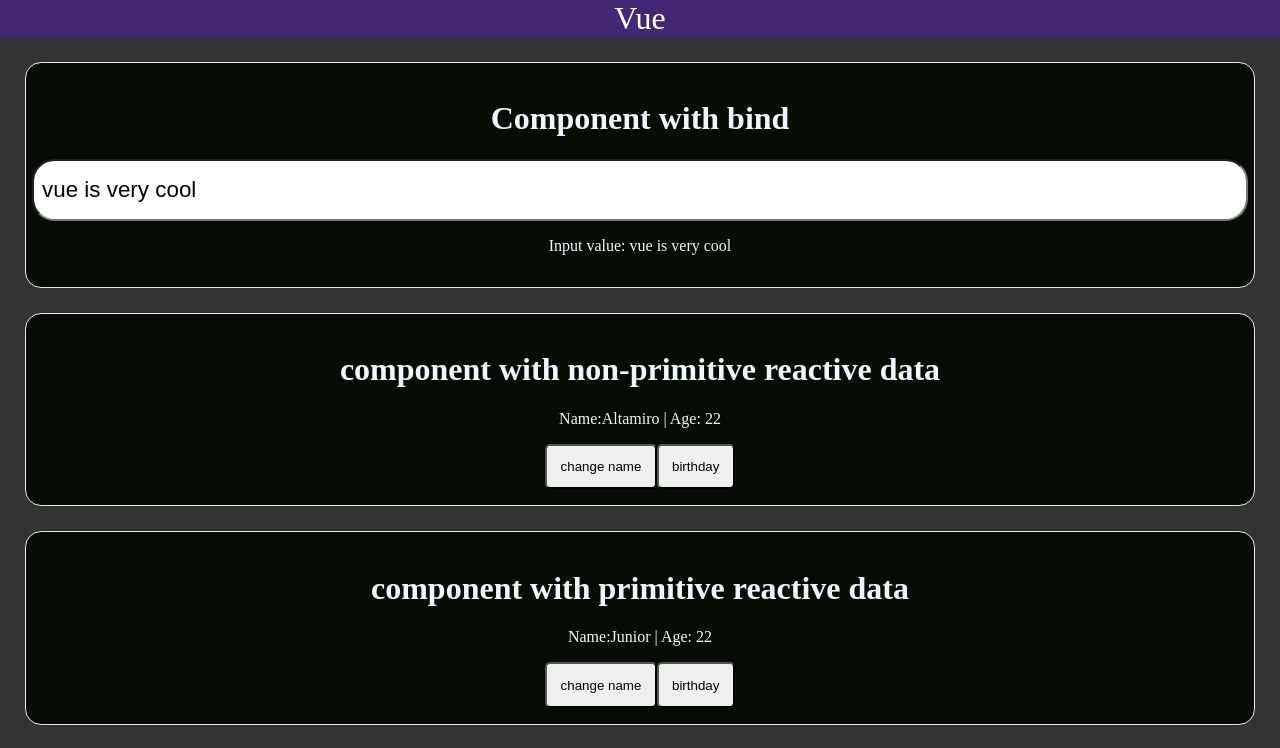
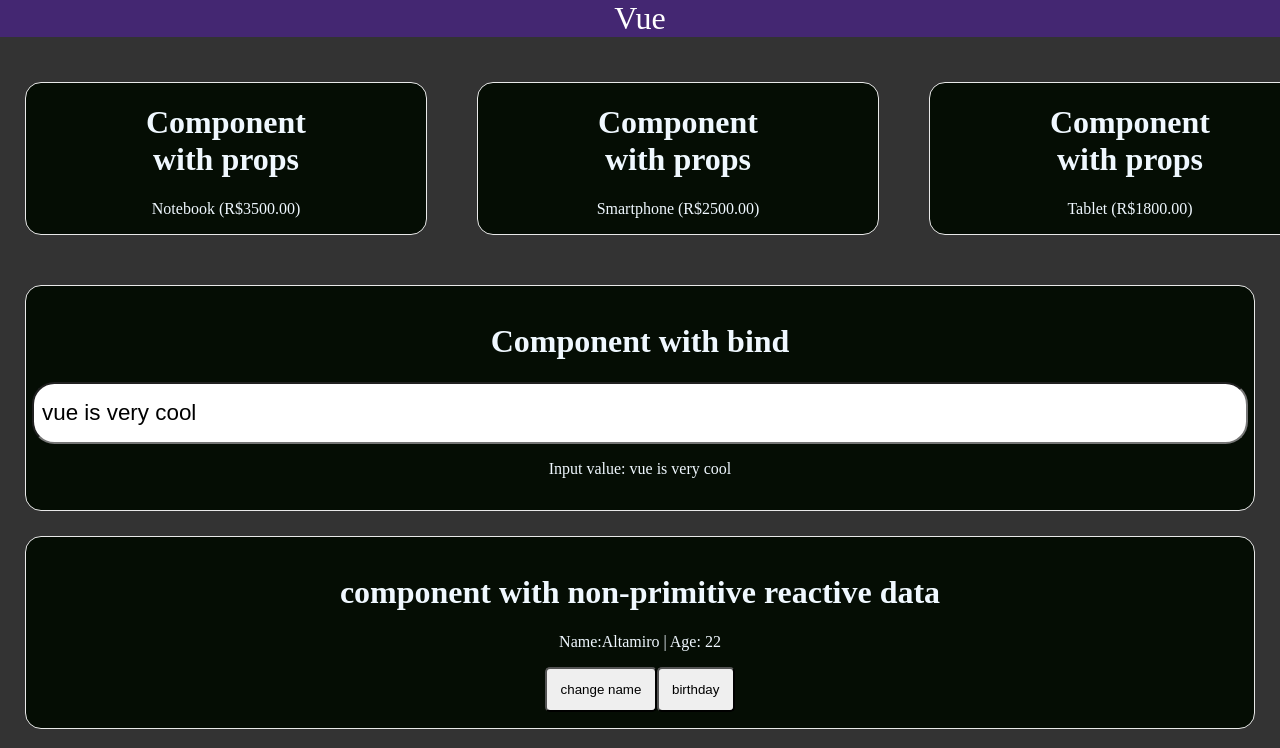
Before and after one commit to AltamiroF-22/vue-learning-basic, a Vue app: page / in a window 1280 px wide. Shown: the top 748 px of the page. Built offline with nearby package versions, Linux system fonts and the light colour scheme.

Commit message:
withg props

```diff
--- a/src/App.vue
+++ b/src/App.vue
@@ -4,17 +4,28 @@ import WithData from './components/WithData.vue'
 import WithPrimitiveReactiveData from './components/WithPrimitiveReactiveData.vue';
 import WithNonPrimitiveReactiveData from './components/WithNon-PrimitiveReactiveData.vue';
 import DataBiding from './components/DataBiding.vue';
+import WithProps from './components/WithProps.vue';
+
+import { products } from './components/WithData.vue';
 </script>
 
 <template>
   <header>
     Vue
   </header>
+
+ <div class="with-props">
+  <div v-for="product in products" :key="product.id">
+    <WithProps :item="product.name" :price="price=product.price"/>
+  </div>
+ </div>
+
   <DataBiding/>
   <WithNonPrimitiveReactiveData/>
   <WithPrimitiveReactiveData/>
   <WithData/>
   <FirstComponent/>
+
 </template>
 
 <style scoped>
--- a/src/assets/main.css
+++ b/src/assets/main.css
@@ -48,3 +48,32 @@ header{
     font-size: 1.4rem;
   outline: none;
   }
+
+  .with-props {
+    max-width: 100vw;
+    overflow-x: scroll;
+    display: flex;
+
+    /* Garante que a barra fique visível no Firefox */
+    scrollbar-width: auto;
+    scrollbar-color: #4CAF50 #1e1e1e;
+  }
+
+  /* Para navegadores baseados no WebKit (Chrome, Edge, Safari) */
+  .with-props::-webkit-scrollbar {
+    height: 8px; /* Define a altura da barra horizontal */
+  }
+
+  .with-props::-webkit-scrollbar-track {
+    background: #1e1e1e; /* Cor de fundo da trilha */
+    border-radius: 10px;
+  }
+
+  .with-props::-webkit-scrollbar-thumb {
+    background: #4CAF50; /* Cor da barra */
+    border-radius: 10px;
+  }
+
+  .with-props::-webkit-scrollbar-thumb:hover {
+    background: #45a049; /* Cor ao passar o mouse */
+  }
--- a/src/components/WithData.vue
+++ b/src/components/WithData.vue
@@ -1,13 +1,19 @@
-<script setup>
-
-const products = [
-  { id: 1, name: "Notebook", code: "#562736" },
-  { id: 2, name: "Smartphone", code: "#893452" },
-  { id: 3, name: "Tablet", code: "#324567" },
-  { id: 4, name: "Smartwatch", code: "#981234" },
-  { id: 5, name: "Headphone", code: "#564738" }
+<script>
+    export const products = [
+      { id: 1, name: "Notebook", code: "#562736", price: 3500 },
+      { id: 2, name: "Smartphone", code: "#893452", price: 2500 },
+      { id: 3, name: "Tablet", code: "#324567", price: 1800 },
+      { id: 4, name: "Smartwatch", code: "#981234", price: 1200 },
+      { id: 5, name: "Headphone", code: "#564738", price: 600 }
 ];
 
+const alertProduct = (name, code) => {
+  window.alert(`Product name: ${name} & Product code: ${code}`);
+};
+</script>
+
+
+<script setup>
 const alertProduct = (name, code) => {
 window.alert(`product name:${name} & product code: ${code}`)
 }
--- /dev/null
+++ b/src/components/WithProps.vue
@@ -0,0 +1,24 @@
+<script setup>
+import { defineProps } from 'vue';
+
+defineProps({
+    item:String,
+    price:Number
+})
+
+</script>
+
+<template>
+<div class="component product">
+    <h1>Component with props</h1>
+    <p>{{ item }} (R${{ price.toFixed(2)}})</p>
+</div>
+</template>
+
+
+<style scoped>
+.product{
+    min-width:200px ;
+    padding: 0 100px;
+}
+</style>
```
